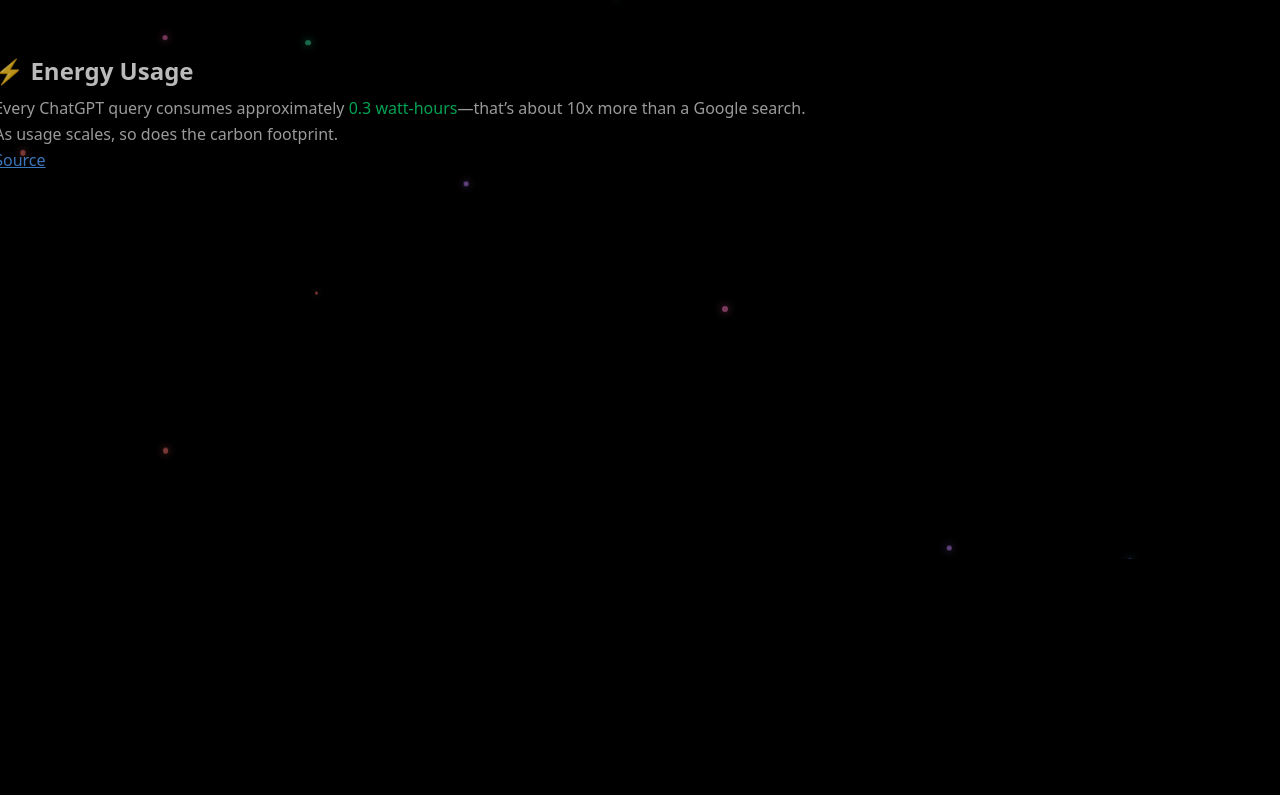
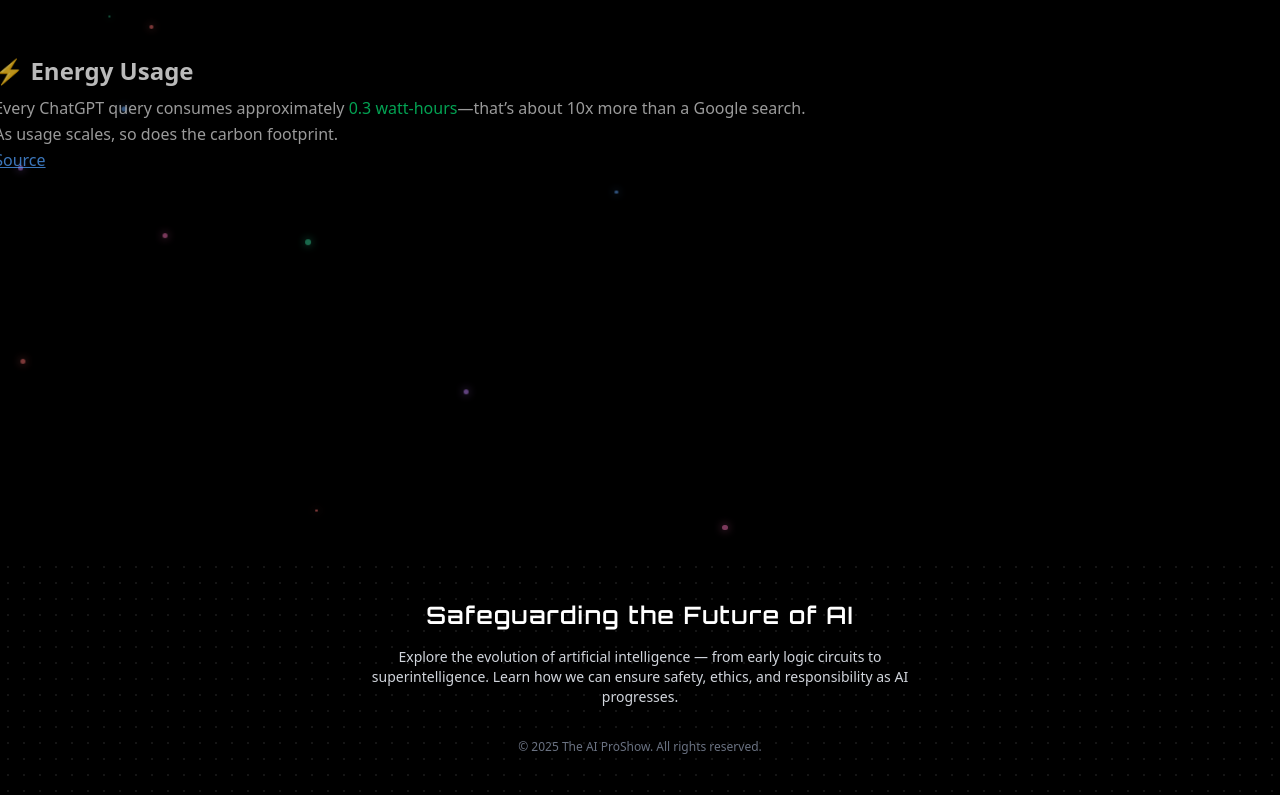
Before and after one commit to SBeeeee/JourneyOFAI, a React (Vite) app: page / in a window 1280 px wide. Shown: the part 2845-3640 px from the top of the page. Before the commit the page ends 3406 px from the top, so only its background shows below. Built offline with nearby package versions, Linux system fonts and the light colour scheme.

Commit message:
footer added

```diff
--- a/src/App.jsx
+++ b/src/App.jsx
@@ -5,6 +5,7 @@
 import Timeline from './components/TimeLine'
 import BackgroundEffect from './components/BackgroundEffect'
 import EnvironmentalImpactSection from './components/EnvironmentalImpactSection'
+import Footer from './components/Footer'
 
 const App = () => {
   return (
@@ -14,8 +15,8 @@
       <HeroSection/>
       <OverView/>
       <Timeline/>
-
    <EnvironmentalImpactSection/>
+    <Footer/>
     </div>
   )
 }
--- /dev/null
+++ b/src/components/Footer.jsx
@@ -0,0 +1,22 @@
+import React from 'react';
+import '@fontsource/orbitron/600.css';
+
+const Footer = () => {
+  return (
+    <footer className="relative bg-black text-white py-10 px-6 overflow-hidden">
+      {/* Animated dotted background */}
+      <div className="absolute inset-0 bg-[radial-gradient(#444_1px,transparent_1px)] [background-size:16px_16px] opacity-30 animate-pulse"></div>
+
+      {/* Footer content */}
+      <div className="relative z-10 flex flex-col items-center gap-4 text-center">
+        <h2 className="text-2xl font-[Orbitron] tracking-wider">Safeguarding the Future of AI</h2>
+        <p className="max-w-xl text-gray-300 text-sm">
+          Explore the evolution of artificial intelligence — from early logic circuits to superintelligence. Learn how we can ensure safety, ethics, and responsibility as AI progresses.
+        </p>
+        <div className="mt-4 text-xs text-gray-500">© {new Date().getFullYear()} The AI ProShow. All rights reserved.</div>
+      </div>
+    </footer>
+  );
+};
+
+export default Footer;
```
